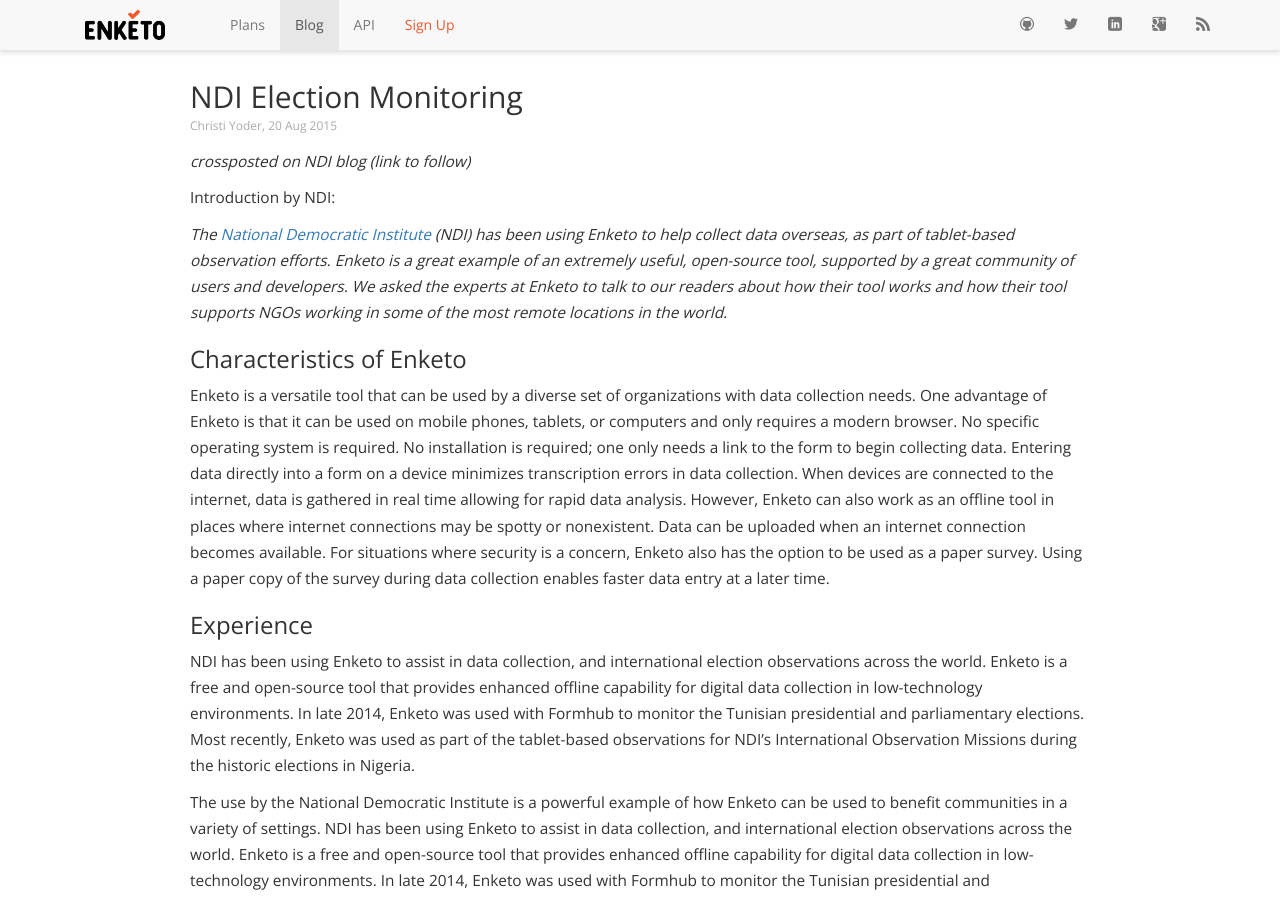
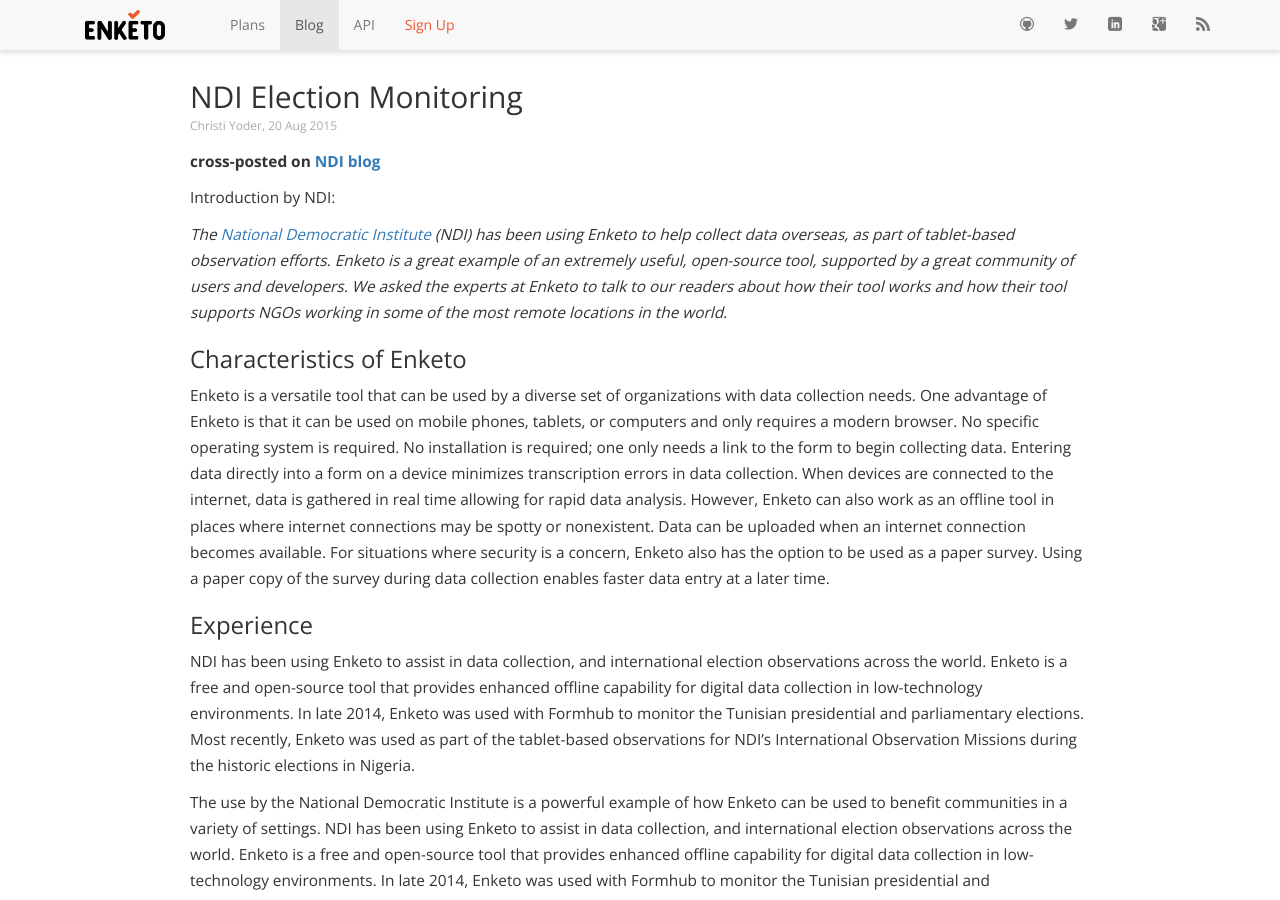
Before and after one commit to enketo/blog, a Jekyll site: the page built from _posts/2015-08-20-NDI-election-monitoring.md, in a window 1280 px wide and 900 px high. Built offline with Jekyll 4.4.1, drawn with Linux system fonts in a browser that asks for light colours; nearby versions of some CDN libraries; Markdown is read by kramdown in place of the engine named in the settings; comment, search, counter and statistics services are not loaded.

Commit message:
updated NDI post

```diff
--- a/_posts/2015-08-20-NDI-election-monitoring.md
+++ b/_posts/2015-08-20-NDI-election-monitoring.md
@@ -9,7 +9,7 @@
   - enketo
 ---
 
-_crossposted on NDI blog (link to follow)_
+__cross-posted on [NDI blog](https://www.nditech.org/blog/2015/08/election-monitoring-enketo)__
 
 Introduction by NDI:
 
```
